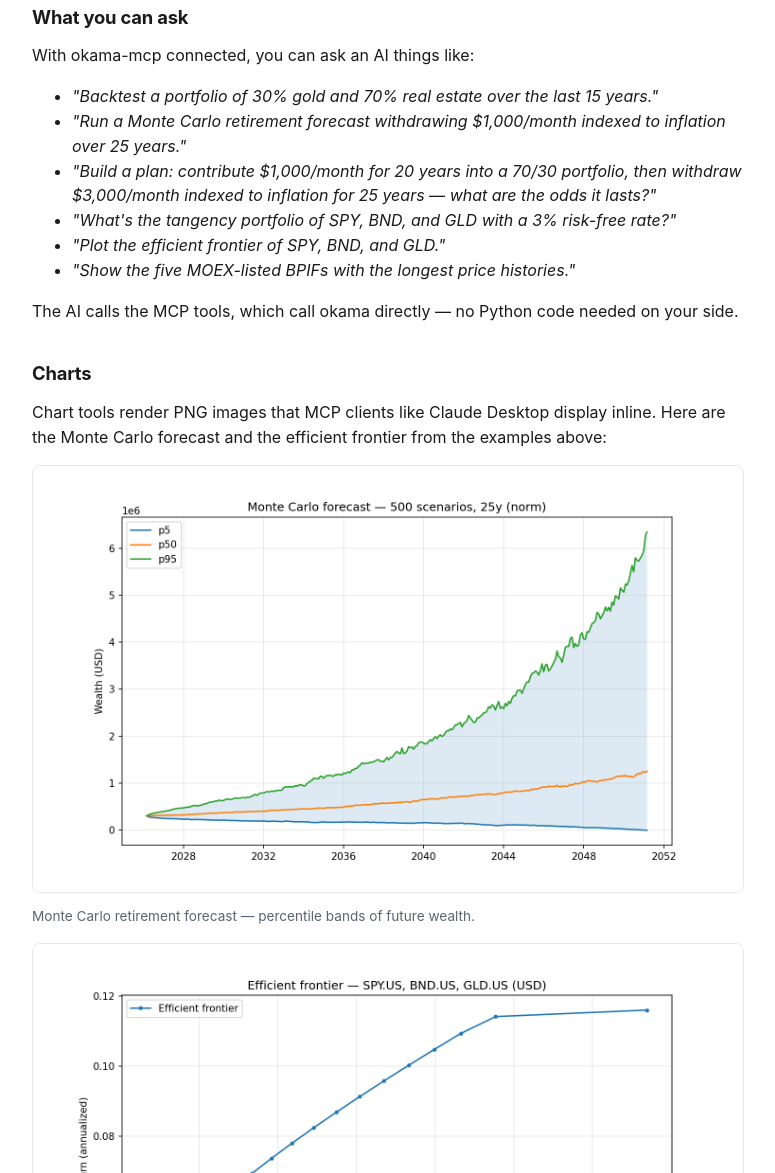
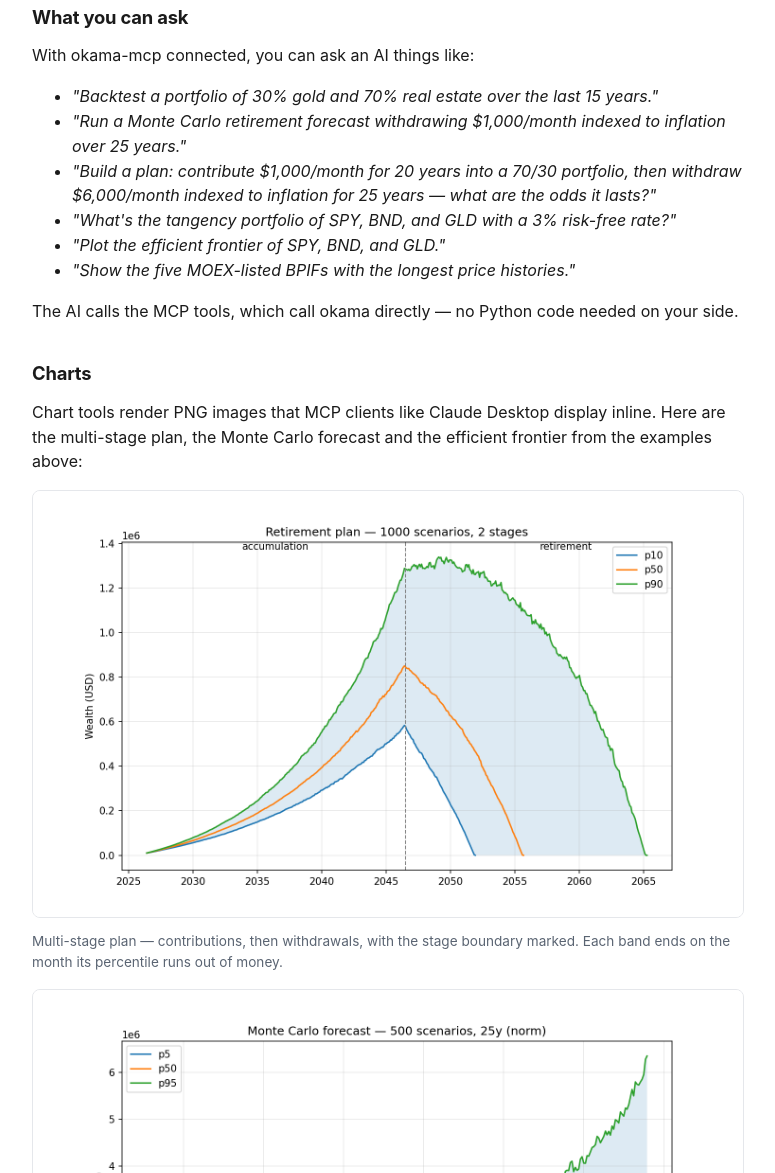
Before and after one commit to mbk-dev/okama-mcp, a plain HTML site: page deploy/nginx/index.html in a window 1280 px wide. Shown: the part 704-1877 px from the top of the page, without its empty margins (252-1027 px from the left). Drawn offline with Linux system fonts and the light colour scheme.

Commit message:
docs(landing): show the multi-stage plan chart
Adds the plan forecast fan to the landing and the README chart block, and
raises the withdrawal in the landing's plan example from $3,000 to $6,000 a
month so the text matches the picture. At $6,000 even the p90 scenario runs
dry — around year 19 of 25 — which is the point worth showing: a plan can
fail late as well as early, and a chart where the optimistic band only grows
does not show that.

Deployed and verified: `curl -s https://mcp.okama.io/ | diff - deploy/nginx/index.html`
is empty and the PNG is served byte-identical at /finplan-forecast.png.

Co-Authored-By: Claude Opus 5 (1M context) <noreply@anthropic.com>
Claude-Session: https://claude.ai/code/session_01QFFTrr6VwJUJXgFbZH1s8S

```diff
--- a/deploy/nginx/index.html
+++ b/deploy/nginx/index.html
@@ -147,7 +147,7 @@
     <ul>
       <li><em>"Backtest a portfolio of 30% gold and 70% real estate over the last 15 years."</em></li>
       <li><em>"Run a Monte Carlo retirement forecast withdrawing $1,000/month indexed to inflation over 25 years."</em></li>
-      <li><em>"Build a plan: contribute $1,000/month for 20 years into a 70/30 portfolio, then withdraw $3,000/month indexed to inflation for 25 years &mdash; what are the odds it lasts?"</em></li>
+      <li><em>"Build a plan: contribute $1,000/month for 20 years into a 70/30 portfolio, then withdraw $6,000/month indexed to inflation for 25 years &mdash; what are the odds it lasts?"</em></li>
       <li><em>"What's the tangency portfolio of SPY, BND, and GLD with a 3% risk-free rate?"</em></li>
       <li><em>"Plot the efficient frontier of SPY, BND, and GLD."</em></li>
       <li><em>"Show the five MOEX-listed BPIFs with the longest price histories."</em></li>
@@ -161,8 +161,17 @@
     <h2>Charts</h2>
     <p>
       Chart tools render PNG images that MCP clients like Claude Desktop display inline.
-      Here are the Monte Carlo forecast and the efficient frontier from the examples above:
+      Here are the multi-stage plan, the Monte Carlo forecast and the efficient frontier
+      from the examples above:
     </p>
+    <figure>
+      <img src="/finplan-forecast.png" alt="Financial-plan forecast fan — percentile bands with stage boundaries"
+           width="1500" height="900" loading="lazy" />
+      <figcaption>
+        Multi-stage plan — contributions, then withdrawals, with the stage boundary marked.
+        Each band ends on the month its percentile runs out of money.
+      </figcaption>
+    </figure>
     <figure>
       <img src="/monte-carlo-forecast.png" alt="Monte Carlo forecast fan — percentile bands of future wealth"
            width="1500" height="900" loading="lazy" />
```
Also changed, not shown: deploy/nginx/finplan-forecast.png (added), 1 other file.
